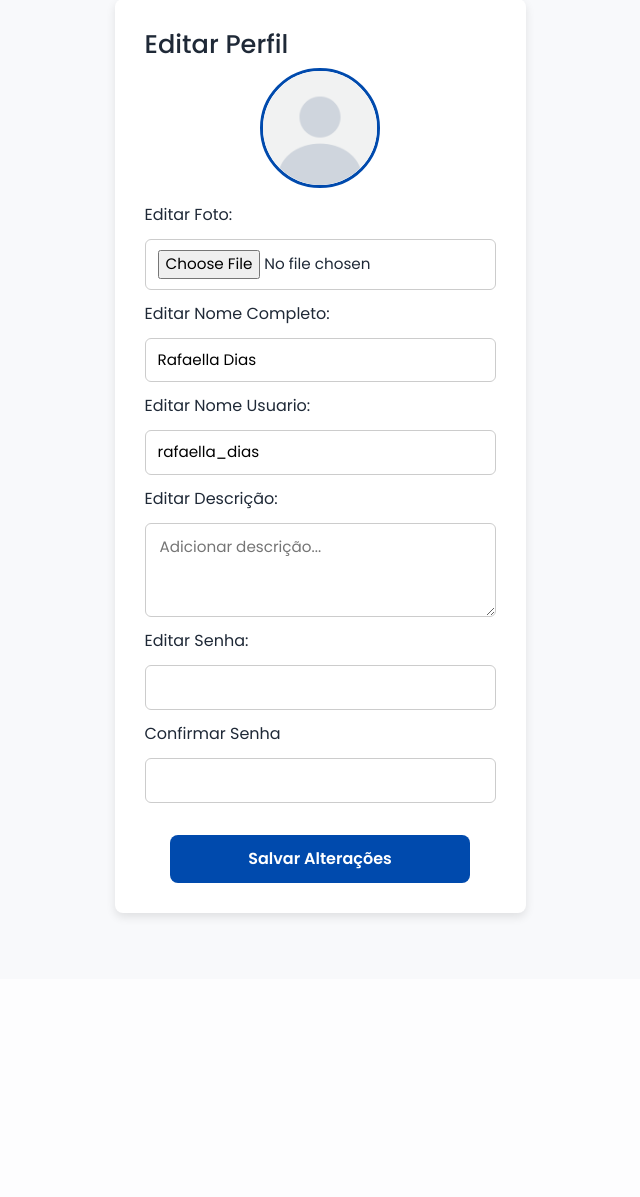
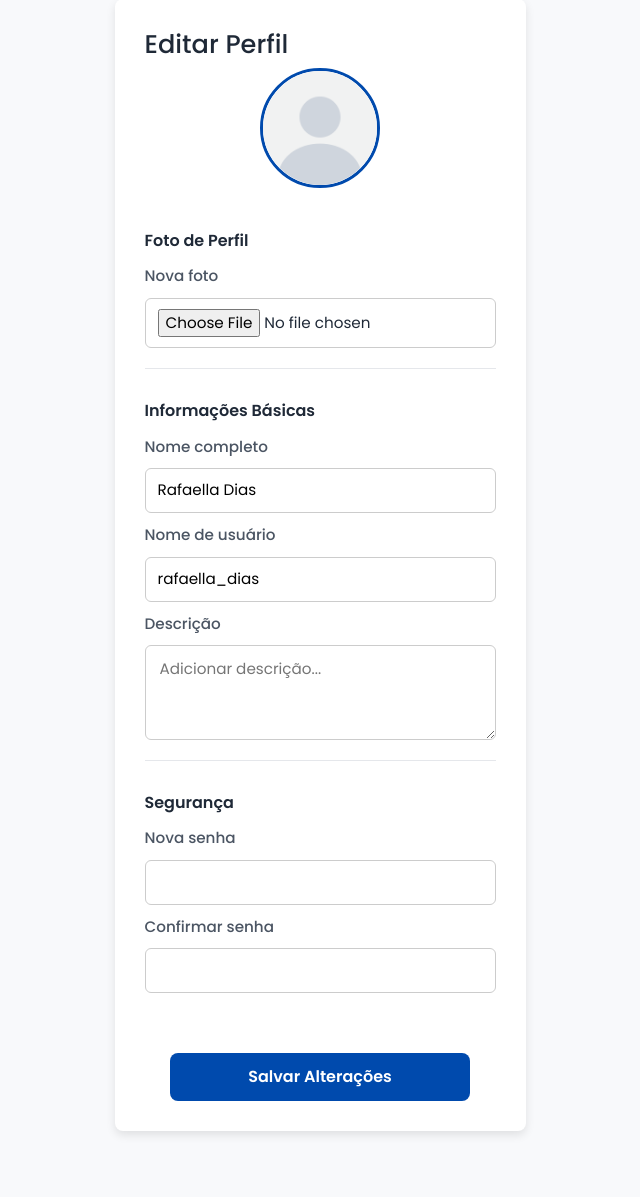
Before and after one commit to rafaella-dias/Include, a Flask app: page /perfil/editar in a window 1280 px wide. Shown: the part 167-1364 px from the top of the page, without its empty margins (320-960 px from the left). Before the commit the page ends 1086 px from the top, so only its background shows below. Run offline with Flask 3, Linux system fonts and the light colour scheme; a user stored in the database is signed in.

Commit message:
Aprimorando a publicação e o formato do formulário.

```diff
--- a/app/static/css/base.css
+++ b/app/static/css/base.css
@@ -29,6 +29,22 @@
   --fundo-pagina: #f8f9fb;
 
   --navbar-height: 84px;
+
+  /* TAGS */
+  --tag-azul-bg: #E0F2FE;
+  --tag-azul-texto: #0C4A6E;
+
+  --tag-amarelo-bg: #FEF3C7;
+  --tag-amarelo-texto: #92400E;
+
+  --tag-verde-bg: #DCFCE7;
+  --tag-verde-texto: #166534;
+
+  --tag-rosa-bg: #FCE7F3;
+  --tag-rosa-texto: #9D174D;
+
+  --tag-roxo-bg: #F3E8FF;
+  --tag-roxo-texto: #6B21A8;
 }
 
 /* ===============================
--- a/app/static/css/editar_perfil.css
+++ b/app/static/css/editar_perfil.css
@@ -1,64 +1,68 @@
-/* ===============================
-   CONTEÚDO / EDITAR PERFIL
-================================ */
 /* FOTO DE PERFIL */
-.container-form {
-  max-width: 420px;
-  margin: 50px auto;
-  background-color: #fff;
-  padding: 30px;
-  border-radius: 8px;
-  box-shadow: 0 4px 10px rgba(0,0,0,0.1);
+
+.foto-perfil {
+  width: 120px;
+  height: 120px;
+
+  border-radius: 50%;
+  object-fit: cover;
+
+  display: block;
+  margin: 0 auto 15px;
+
+  border: 3px solid var(--azul-principal);
 }
 
-.container-form img {
-  width: 120px;
-  height: 120px;
-  border-radius: 50%;
-  object-fit: cover;
-  margin: 0 auto 15px;
-  display: block;
-  border: 3px solid #004aad;
+
+/* BOTAO REMOVER FOTO */
+
+.btn-remover-foto {
+  width: 100%;
+  max-width: 260px;
+
+  margin: 10px auto 20px;
+
+  padding: 10px;
+
+  border: none;
+  border-radius: 6px;
+
+  background-color: #c0392b;
+  color: #fff;
+
+  font-size: 0.9rem;
+
+  cursor: pointer;
 }
 
-/* ===============================
-   BOTÃO REMOVER FOTO
-================================ */
-.container-form form button[type="submit"] {
-  margin: 10px auto 20px auto;
-  padding: 10px;
-  max-width: 260px;
-  width: 100%;
-  background-color: #c0392b;
-  color: #fff;
-  border: none;
-  border-radius: 6px;
-  cursor: pointer;
-  font-size: 0.9rem;
-}
-
-.container-form form button[type="submit"]:hover {
+.btn-remover-foto:hover {
   background-color: #a93226;
 }
 
-/* ===============================
-   BOTÃO SALVAR ALTERAÇÕES
-================================ */
-.container-form input[type="submit"] {
+
+/* BOTAO SALVAR */
+
+.btn-salvar-perfil {
+  width: 100%;
+  max-width: 300px;
+
   margin-top: 20px;
   align-self: center;
-  width: 100%;
-  max-width: 300px;
+
   padding: 12px;
+
+  border: none;
   border-radius: 8px;
-  border: none;
-  background-color: #004aad;
+
+  background-color: var(--azul-principal);
   color: #fff;
+
   font-size: 1rem;
-  font-weight: bold;
+  font-weight: 600;
+
   cursor: pointer;
 }
 
-.container-form input[type="submit"]:hover {
-  background-color: #003580;
+.btn-salvar-perfil:hover {
+  background-color: var(--azul-escuro);
 }
--- a/app/static/css/forms.css
+++ b/app/static/css/forms.css
@@ -1,23 +1,59 @@
+/* FORM */
 form {
   display: flex;
   flex-direction: column;
   gap: 12px;
 }
 
+/* SECOES */
+.form-section {
+  display: flex;
+  flex-direction: column;
+
+  gap: 12px;
+
+  padding-bottom: 20px;
+  margin-bottom: 20px;
+
+  border-bottom: 1px solid #e5e7eb;
+}
+
+.form-section:last-of-type {
+  margin-bottom: 8px;
+
+  border-bottom: none;
+}
+
+.form-section h3 {
+  font-size: 1rem;
+  font-weight: 600;
+
+  color: var(--texto-principal);
+
+  margin-bottom: 4px;
+}
+
+/* LABELS */
 form label {
   font-size: 0.95rem;
   font-weight: 500;
+
   color: var(--texto-secundario);
+
   line-height: 1.3;
 }
 
+/* CAMPOS */
 form input,
 form select,
 form textarea {
   width: 100%;
+
   padding: 12px 14px;
+
   border-radius: 6px;
   border: 1px solid #ccc;
+
   font-size: 0.95rem;
   font-weight: 400;
 }
@@ -26,19 +62,23 @@ form input:focus,
 form select:focus,
 form textarea:focus {
   outline: none;
+
   border-color: var(--azul-principal);
+
   box-shadow: 0 0 0 2px rgba(0, 74, 173, 0.15);
 }
-
 
 input[type="text"],
 input[type="email"],
 input[type="password"],
 input[type="file"] {
   width: 100%;
+
   padding: 10px 12px;
+
   border-radius: 6px;
   border: 1px solid #ccc;
+
   font-size: 0.95rem;
 }
 
@@ -47,16 +87,22 @@ input:focus {
   border-color: var(--azul-principal);
 }
 
+/* TEXTAREA */
 textarea {
   resize: vertical;
+
   min-height: 80px;
   max-height: 200px;
+
   width: 100%;
+
   padding: 8px;
+
   font-family: inherit;
   font-size: 0.9rem;
 }
 
+/* SELECT */
 select[multiple] {
   min-height: 140px;
   cursor: pointer;
@@ -72,22 +118,91 @@ select option {
   padding: 6px;
 }
 
-small{
+/* AUXILIAR */
+small {
   color: var(--texto-secundario);
 }
 
+/* CARD */
+.container-form {
+  max-width: 550px;
+
+  margin: 50px auto;
+
+  background-color: #fff;
+
+  padding: 30px;
+
+  border-radius: 8px;
+
+  box-shadow: 0 4px 10px rgba(0,0,0,0.1);
+}
+
+.container-form img {
+  width: 120px;
+  height: 120px;
+
+  border-radius: 50%;
+
+  object-fit: cover;
+
+  margin: 0 auto 15px;
+
+  display: block;
+
+  border: 3px solid #004aad;
+}
+
+.container-form p {
+  margin-top: 12px;
+  text-align: center;
+}
+
+/* SUBMIT */
+.form-submit {
+  display: inline-flex;
+
+  align-items: center;
+  justify-content: center;
+
+  gap: 8px;
+
+  padding: 10px 20px;
+
+  border-radius: 6px;
+  border: none;
+
+  font-size: 0.95rem;
+  font-weight: 500;
+
+  text-decoration: none;
+
+  cursor: pointer;
+
+  background-color: var(--azul-principal);
+  color: #ffffff;
+}
+
+.form-submit:hover {
+  background-color: var(--azul-escuro);
+}
+
+/* MOBILE */
 @media (max-width: 600px) {
 
   form select:not([multiple]) {
     height: 44px;
     padding: 10px;
+
     font-size: 0.95rem;
   }
 
   form select[multiple] {
     min-height: 120px;
     max-height: 180px;
+
     overflow-y: auto;
+
     font-size: 0.9rem;
   }
 
@@ -102,74 +217,11 @@ small{
 
   .container-form {
     width: calc(100% - 24px);
+
+    max-width: 420px;
+
     margin: 16px auto;
+
     padding: 20px;
   }
 }
-
-
-.container-form {
-  max-width: 420px;
-  margin: 50px auto;
-  background-color: #fff;
-  padding: 30px;
-  border-radius: 8px;
-  box-shadow: 0 4px 10px rgba(0,0,0,0.1);
-}
-
-.container-form img {
-  width: 120px;
-  height: 120px;
-  border-radius: 50%;
-  object-fit: cover;
-  margin: 0 auto 15px;
-  display: block;
-  border: 3px solid #004aad;
-}
-
-.container-form p {
-  margin-top: 12px;
-  text-align: center;
-}
-
-.form-submit {
-  display: inline-flex;
-  align-items: center;
-  justify-content: center;
-  gap: 8px;
-
-  padding: 10px 20px;
-  border-radius: 6px;
-  border: none;
-
-  font-size: 0.95rem;
-  font-weight: 500;
-  text-decoration: none;
-  cursor: pointer;
-
-  background-color: var(--azul-principal);
-  color: #ffffff;
-
-  transition: background-color 0.2s ease,
-              color 0.2s ease,
-              border-color 0.2s ease;
-}
-
-.form-submit:hover {
-  background-color: var(--azul-escuro);
-}
-
-@media (max-width: 600px) {
-  .container-form{
-    margin: 20px auto;
-    max-width: 420px;
-    background-color: #fff;
-    padding: 30px;
-    border-radius: 8px;
-    box-shadow: 0 4px 10px rgba(0,0,0,0.1);
-  }
-
-  .container-form p {
-    text-align: center;
-  }
-}
--- a/app/templates/base.html
+++ b/app/templates/base.html
@@ -15,6 +15,7 @@
     <link rel="stylesheet" href="{{ url_for('static', filename='css/perfil.css') }}">
     <link rel="stylesheet" href="{{ url_for('static', filename='css/editar_perfil.css') }}">
     <link rel="stylesheet" href="{{ url_for('static', filename='css/publicar.css') }}">
+    <link rel="stylesheet" href="{{ url_for('static', filename='css/components/pills.css')}}">
 
     <script src="https://cdn.jsdelivr.net/npm/bootstrap@5.3.2/dist/js/bootstrap.bundle.min.js"></script>
 
--- a/app/templates/editar_perfil.html
+++ b/app/templates/editar_perfil.html
@@ -6,33 +6,132 @@
 
 <main class="main-container">
     <div class="container-form">
+
         <h2>Editar Perfil</h2>
-        {% if current_user.public_id %}
-            <img src="{{current_user.foto_url}}" alt="Foto de perfil">
 
-            <form action="{{ url_for('user.delete_image' ) }}" method="post">
-                <button type="submit" class="btn btn-warning">Remover Foto</button>
-            </form>
+        <div class="form-section">
 
-        {% else %}
-            <img src="{{ url_for('static', filename='images/default.png')    }} " alt="Foto de perfil padrão">
+            {% if current_user.public_id %}
+                <img
+                    src="{{ current_user.foto_url }}"
+                    alt="Foto de perfil"
+                    class="foto-perfil"
+                >
 
-        {% endif %}
+                <form action="{{ url_for('user.delete_image') }}" method="post">
+                    <button
+                        type="submit"
+                        class="btn-remover-foto"
+                    >
+                        Remover foto
+                    </button>
+                </form>
+
+            {% else %}
+
+                <img
+                    src="{{ url_for('static', filename='images/default.png') }}"
+                    alt="Foto de perfil padrão"
+                    class="foto-perfil"
+                >
+
+            {% endif %}
+
+        </div>
 
         <form action="" method="post" enctype="multipart/form-data">
-            Editar Foto: <input type="file" name="foto_perfilForm" id="">
-            Editar Nome Completo: <input type="text" name="nome_completoForm" id="" value="{{current_user.nome_completo}}">
-            Editar Nome Usuario: <input type="text" name="nome_usuarioForm" id="" value="{{current_user.nome_usuario}}">
-            Editar Descrição: <textarea name="descricaoForm" maxlength="250" rows="3" placeholder="Adicionar descrição..."
-            >{{ current_user.descricao if current_user.descricao else '' }}</textarea>
-            Editar Senha: <input type="password" name="senhaForm" id="">
-            Confirmar Senha <input type="password" name="confirmacao_senhaForm" id="">
-            <input type="submit" value="Salvar Alterações" class="btn btn-primary">
+
+            <div class="form-section">
+
+                <h3>Foto de Perfil</h3>
+
+                <label for="foto_perfilForm">
+                    Nova foto
+                </label>
+
+                <input
+                    type="file"
+                    name="foto_perfilForm"
+                    id="foto_perfilForm"
+                >
+
+            </div>
+
+            <div class="form-section">
+
+                <h3>Informações Básicas</h3>
+
+                <label for="nome_completoForm">
+                    Nome completo
+                </label>
+
+                <input
+                    type="text"
+                    name="nome_completoForm"
+                    id="nome_completoForm"
+                    value="{{ current_user.nome_completo }}"
+                >
+
+                <label for="nome_usuarioForm">
+                    Nome de usuário
+                </label>
+
+                <input
+                    type="text"
+                    name="nome_usuarioForm"
+                    id="nome_usuarioForm"
+                    value="{{ current_user.nome_usuario }}"
+                >
+
+                <label for="descricaoForm">
+                    Descrição
+                </label>
+
+                <textarea
+                    name="descricaoForm"
+                    id="descricaoForm"
+                    maxlength="250"
+                    rows="3"
+                    placeholder="Adicionar descrição..."
+                >{{ current_user.descricao if current_user.descricao else '' }}</textarea>
+
+            </div>
+
+            <div class="form-section">
+
+                <h3>Segurança</h3>
+
+                <label for="senhaForm">
+                    Nova senha
+                </label>
+
+                <input
+                    type="password"
+                    name="senhaForm"
+                    id="senhaForm"
+                >
+
+                <label for="confirmacao_senhaForm">
+                    Confirmar senha
+                </label>
+
+                <input
+                    type="password"
+                    name="confirmacao_senhaForm"
+                    id="confirmacao_senhaForm"
+                >
+
+            </div>
+
+            <input
+                type="submit"
+                value="Salvar Alterações"
+                class="btn-salvar-perfil"
+            >
 
         </form>
 
     </div>
-
 </main>
 
 {% endblock %}
```
Also changed, not shown: app/static/css/components/pills.css (added, +83 -0 lines), app/templates/publicar.html (+80 -17 lines), instance/DatabaseInclude.db.
